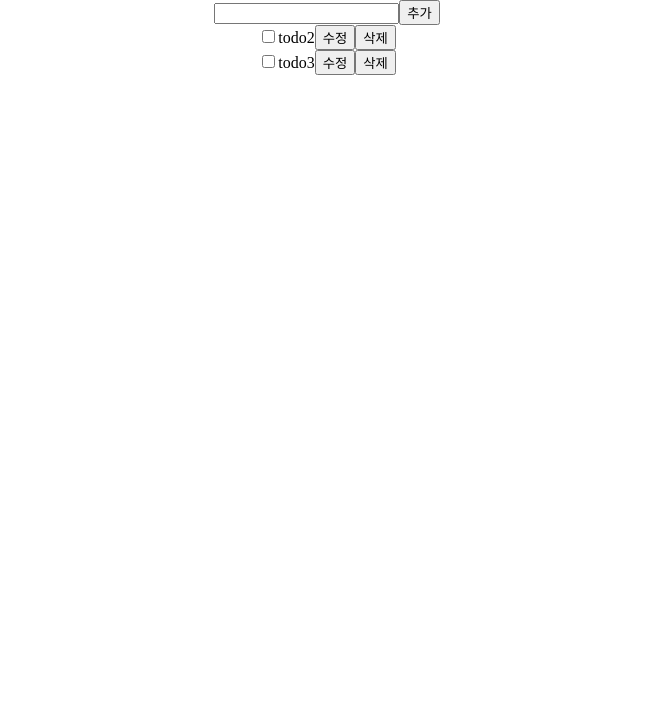
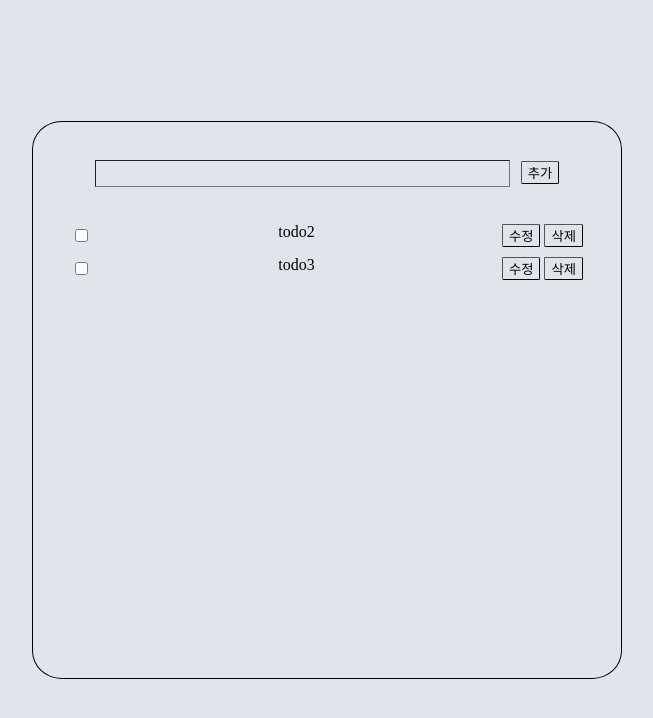
Before and after one commit to Kadesti/wanted-pre-onboarding-frontend, a React (Create React App) app: page / in a window 1280 px wide. Shown: the top 718 px of the page, without its empty margins (313-966 px from the left). Built offline with nearby package versions, Linux system fonts and the light colour scheme.

Commit message:
:art: CSS - Styled-component

```diff
--- a/src/App.css
+++ b/src/App.css
@@ -1,5 +1,14 @@
 .App {
   text-align: center;
+
+  width: 100vw;
+  height: 100vh;
+
+  display: flex;
+  justify-content: center;
+  align-items: center;
+
+  background-color: #e1e5eb;
 }
 
 .App-logo {
--- a/src/Component/Sign.js
+++ b/src/Component/Sign.js
@@ -1,6 +1,38 @@
 import useInput from './util/useInput';
+import styled from 'styled-components'
+
 import { signClick } from './util/api'
 import Input from './Input';
+
+const SignStyle = styled.form`
+    display: flex;
+    flex-direction: column;
+
+    width: 40%;
+    height: 60%;
+    padding: 3%;
+    border: solid 0.1em black;
+    border-radius: 5%;
+
+    justify-content: center;
+
+    .valueInput {
+       display: flex;
+       justify-content: space-between;
+       margin-bottom: 5%;
+    }
+
+    input {
+        height: 100%;
+        background: none;
+        border-width: 0.1em;
+    }
+
+    input:focus {
+        outline: none;
+    }
+
+`
 
 function Sign({ path }) {
     const emailBind = useInput();
@@ -12,12 +44,12 @@ function Sign({ path }) {
     }
 
     return (
-        <form onSubmit={onSubmit}>
+        <SignStyle onSubmit={onSubmit}>
             <h2>{path}</h2>
             <Input label={"email"} value={emailBind} />
             <Input label={"password"} value={passwordBind} />
             <button data-testid={`${path}-button`} type='submit'>회원가입</button>
-        </form>
+        </SignStyle>
     )
 }
 
--- a/src/Component/Todo.js
+++ b/src/Component/Todo.js
@@ -1,5 +1,66 @@
 import { useState } from 'react';
 import dummyData from '../data/dummydata'
+import styled from 'styled-components'
+
+const TodoStyle = styled.div`
+    display: flex;
+    flex-direction: column;
+
+    width: 40%;
+    height: 60%;
+    padding: 3%;
+    border: solid 0.1em black;
+    border-radius: 5%;
+
+    /* background-color: #EEE9DA; */
+
+    .new-todo {
+        margin-bottom: 8%;
+
+        input {
+            width: 80%;
+            height: 100%;
+            margin-right: 2%;
+            background: none;
+            border-width: 0.1em;
+        }
+
+        input:focus {
+            outline: none;
+        }
+    }
+
+    li {
+        margin-bottom: 2%;
+    }
+    button {
+        display: inline-block;
+        height: 100%;
+        background: none;
+        position: relative;
+
+        border-color: black;
+        border-radius: 5%;
+        border-width: 0.1em;
+    }
+
+    button:focus {
+        outline: none;
+    }
+
+    label {
+        display: flex;
+        width: 100%;
+
+        > :nth-child(2) {
+            flex-grow:1;
+        }
+        > :nth-child(3) {
+            margin-right: 0.3em;
+        }
+    }
+
+`
 
 const TodoItem = ({ item, ismodify, setIsModify }) => {
     const [checked, isChecked] = useState(item.isCompleted)
@@ -34,7 +95,7 @@ const Todo = () => {
     const [ismodify, setIsModify] = useState([...dummyData].fill(false));
 
     return (
-        <div>
+        <TodoStyle>
             <div className='new-todo'>
                 <input data-testid="new-todo-input" />
                 <button data-testid="new-todo-add-button">추가</button>
@@ -43,7 +104,7 @@ const Todo = () => {
             <ul>
                 {dummyData.map((item, i) => <TodoItem item={item} ismodify={ismodify[i]} {...setIsModify} key={item.id} />)}
             </ul>
-        </div>
+        </TodoStyle>
     )
 }
 
```
